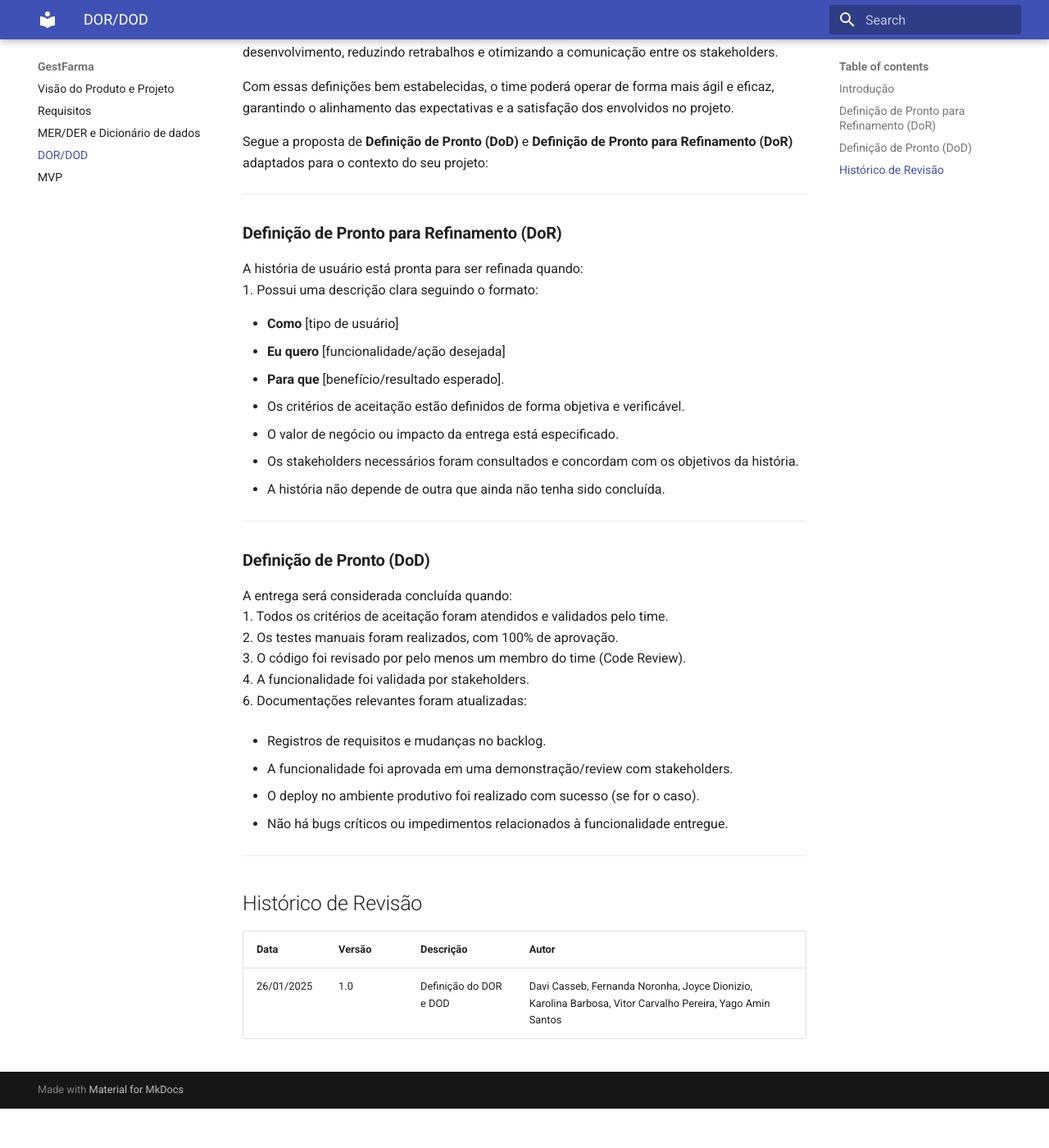
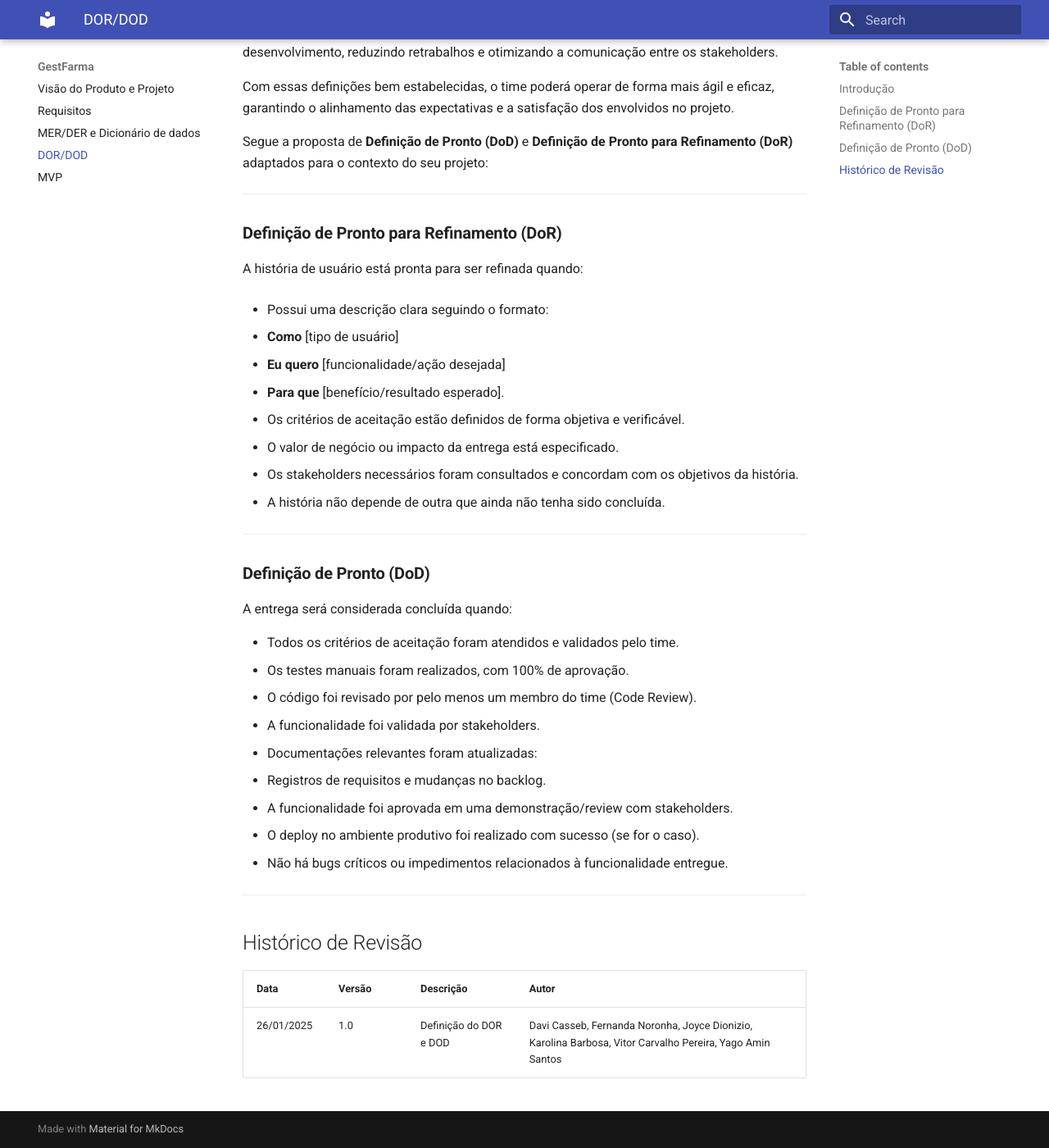
Before and after one commit to FGA-REQ/2024.2-Requisitores, an MkDocs documentation site: the page built from docs/visao-projeto-produto/dor-dod.md, in a window 1280 px wide and 1400 px high, scrolled down 555 px. Shown: the whole window at 82% size. Built offline with MkDocs 1.6.1 and Material for MkDocs 9.7.7, drawn with Linux system fonts in a browser that asks for light colours; before the commit the page ends 1907 px from its top, so only the background shows below that.

Commit message:
Update dor-dod.md

```diff
--- a/docs/visao-projeto-produto/dor-dod.md
+++ b/docs/visao-projeto-produto/dor-dod.md
@@ -16,34 +16,35 @@ Segue a proposta de **Definição de Pronto (DoD)** e **Definição de Pronto pa
 
 ### **Definição de Pronto para Refinamento (DoR)**
 A história de usuário está pronta para ser refinada quando:
-1. Possui uma descrição clara seguindo o formato:
+
+- Possui uma descrição clara seguindo o formato:
 
    - **Como** [tipo de usuário]
    - **Eu quero** [funcionalidade/ação desejada]
    - **Para que** [benefício/resultado esperado].
 
 
-2. Os critérios de aceitação estão definidos de forma objetiva e verificável.
-3. O valor de negócio ou impacto da entrega está especificado.
-4. Os stakeholders necessários foram consultados e concordam com os objetivos da história.
-5. A história não depende de outra que ainda não tenha sido concluída.
+- Os critérios de aceitação estão definidos de forma objetiva e verificável.
+- O valor de negócio ou impacto da entrega está especificado.
+- Os stakeholders necessários foram consultados e concordam com os objetivos da história.
+-  A história não depende de outra que ainda não tenha sido concluída.
 
 ---
 
 ### **Definição de Pronto (DoD)**
 A entrega será considerada concluída quando:
-1. Todos os critérios de aceitação foram atendidos e validados pelo time.
-2. Os testes manuais foram realizados, com 100% de aprovação.
-3. O código foi revisado por pelo menos um membro do time (Code Review).
-4. A funcionalidade foi validada por stakeholders.
-6. Documentações relevantes foram atualizadas:
+
+-  Todos os critérios de aceitação foram atendidos e validados pelo time.
+-  Os testes manuais foram realizados, com 100% de aprovação.
+-  O código foi revisado por pelo menos um membro do time (Code Review).
+-  A funcionalidade foi validada por stakeholders.
+-  Documentações relevantes foram atualizadas:
 
    - Registros de requisitos e mudanças no backlog.
 
-
-7. A funcionalidade foi aprovada em uma demonstração/review com stakeholders.
-8. O deploy no ambiente produtivo foi realizado com sucesso (se for o caso).
-9. Não há bugs críticos ou impedimentos relacionados à funcionalidade entregue.
+- A funcionalidade foi aprovada em uma demonstração/review com stakeholders.
+- O deploy no ambiente produtivo foi realizado com sucesso (se for o caso).
+- Não há bugs críticos ou impedimentos relacionados à funcionalidade entregue.
 
 ---
 ## Histórico de Revisão
```
